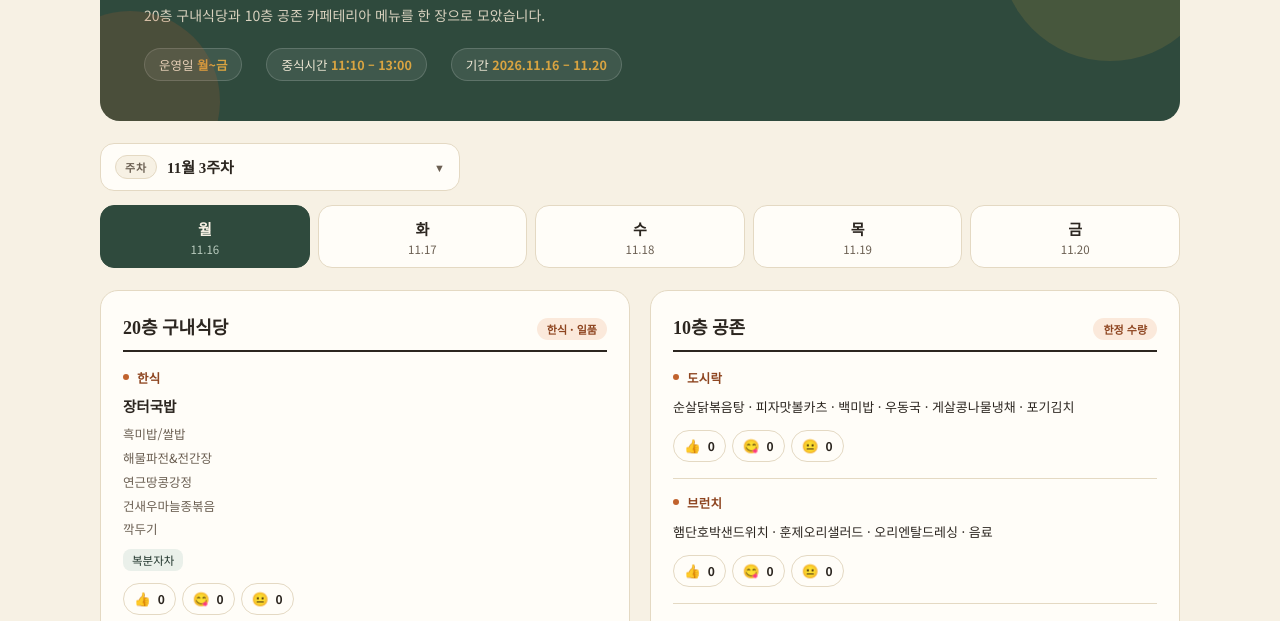
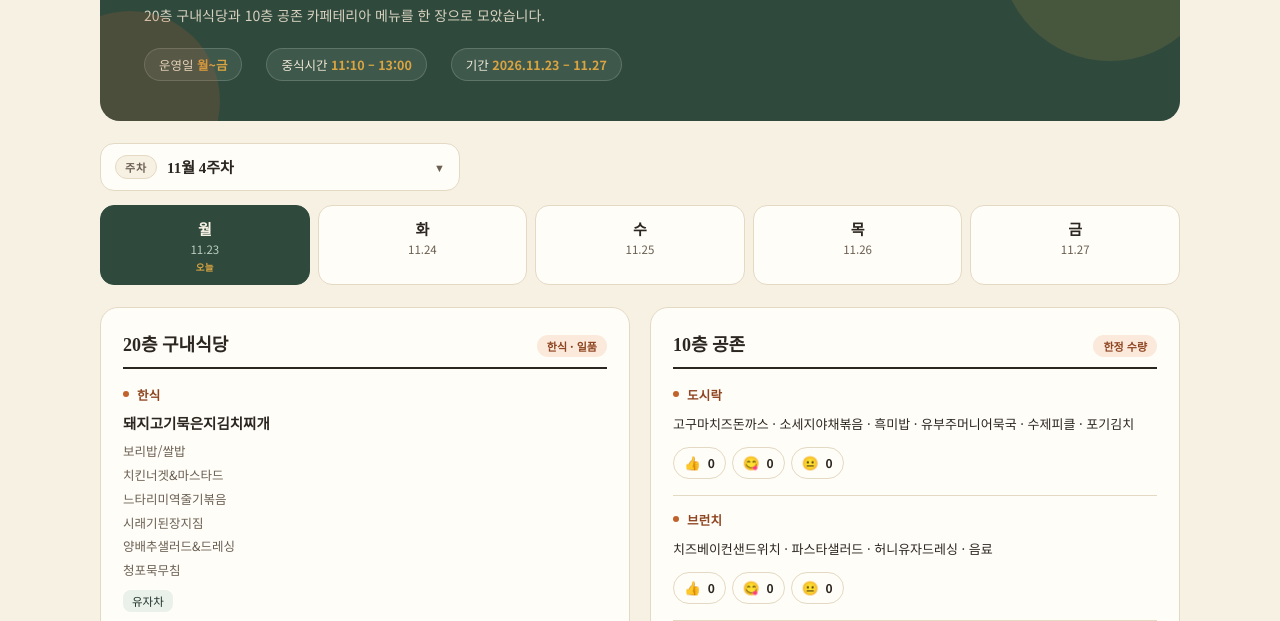
Before and after one commit to hj0304/today-menu, a plain HTML site: page index.html in a window 1280 px wide. Shown: the part 151-772 px from the top of the page. Drawn offline with Linux system fonts and the light colour scheme.

Commit message:
11월 4주차 식단 업데이트
11.23 ~ 11.27 주간 식단(20F 한식/일품, 10F 도시락/브런치/샐러드)을
WEEKS 배열에 추가.

Co-Authored-By: Claude Opus 5.5 <noreply@anthropic.com>

```diff
--- a/index.html
+++ b/index.html
@@ -647,6 +647,33 @@ const WEEKS=[
     {date:"2026-11-20",dow:"금",ddate:"11.20",
      f20:{special:{label:"단일 메뉴",main:"(뚝)짬뽕순두부찌개",sub:["보리밥/쌀밥","건새우부추전&전간장","미니비빔국수","깻잎지절임","건파래볶음/김치"],drink:"식혜"}},
      f10:null}
+  ]},
+  {label:"11월 4주차",range:"2026.11.23 – 11.27",days:[
+    {date:"2026-11-23",dow:"월",ddate:"11.23",
+     f20:{hansik:{main:"돼지고기묵은지김치찌개",sub:["보리밥/쌀밥","치킨너겟&마스타드","느타리미역줄기볶음","시래기된장지짐","양배추샐러드&드레싱","청포묵무침"],drink:"유자차"},
+          ilpum:{main:"쇠고기쌀국수",sub:["미니파인애플볶음밥","링스새우칩","양파초절이&레몬","실곤약채소샐러드","양배추샐러드&드레싱"],drink:"유자차"}},
+     f10:{lunchbox:["고구마치즈돈까스","소세지야채볶음","흑미밥","유부주머니어묵국","수제피클","포기김치"],
+          brunch:["치즈베이컨샌드위치","파스타샐러드","허니유자드레싱","음료"],salad:["닭조림버섯샐러드","허니유자드레싱","음료"]}},
+    {date:"2026-11-24",dow:"화",ddate:"11.24",
+     f20:{hansik:{main:"영양닭죽",sub:["나박물김치/미니차조밥","숯불바베큐바조림","우엉채땅콩조림/샐러드&드레싱","무채오징어젓","배추겉절이"],drink:"매실차"},
+          ilpum:{main:"새우볶음밥&토마토살사소스",sub:["미니우동","청파래오징어가스&탈탈S","고구마맛탕","샐러드&드레싱","김치"],drink:"매실차"}},
+     f10:{lunchbox:["삼겹구이","새송이메추리알장조림","백미밥","아욱된장국","양배추쌈&쌈장","포기김치"],
+          brunch:["당근라페감자샌드위치","치킨텐더샐러드","스리라차마요드레싱","음료"],salad:["치킨텐더쉬림프보울","스리라차마요드레싱","음료"]}},
+    {date:"2026-11-25",dow:"수",ddate:"11.25",
+     f20:{hansik:{main:"밀양돼지국밥",sub:["흑미밥/쌀밥","김치전","매운메추리알감자조림","열무된장나물","깍두기"],drink:"아이스티(복숭아맛)"},
+          ilpum:{main:"로제떡볶이",sub:["김가루양념밥/가다랭이국","피자맛치즈볼카츠","샐러드&드레싱/단무지무침"],drink:"아이스티(복숭아맛)"}},
+     f10:{lunchbox:["수제치킨커틀렛","투움바파스타","백미밥","옥수수스프","콘양배추샐러드","포기김치"],
+          brunch:["고구마샌드위치","떡갈비샐러드","발사믹드레싱","음료"],salad:["닭가슴살데리야끼보울","발사믹드레싱","음료"]}},
+    {date:"2026-11-26",dow:"목",ddate:"11.26",
+     f20:{hansik:{main:"쇠고기규동덮밥",sub:["일식유부장국","꿔바로우","미역초무침","샐러드&드레싱","김치"],drink:"블루베리맛홍초"},
+          ilpum:{main:"차이나스파게티",sub:["모닝롤마늘빵","제로음료","으깬단호박샐러드","스마일감자튀김&케찹","샐러드&드레싱","피클"],drink:"블루베리맛홍초"}},
+     f10:{lunchbox:["제육불고기덮밥","한입떡갈비구이","감자채볶음","옹심이만둣국","고구마샐러드","깍두기"],
+          brunch:["햄계란샌드위치","두부구이샐러드","오리엔탈드레싱","음료"],salad:["미트소스파스타샐러드","오리엔탈드레싱","음료"]}},
+    {date:"2026-11-27",dow:"금",ddate:"11.27",
+     f20:{hansik:{main:"닭갈비",sub:["수수밥/쌀밥","미역국","호박채치자전","순대땅콩강정","콩나물무침/김치"],drink:"요쿠르트"},
+          ilpum:{main:"간자장면",sub:["미니수수밥","계란팟국","순대땅콩강정","게맛살겨자냉채","짜사이채무침"],drink:"요쿠르트"}},
+     f10:{lunchbox:["김치볶음밥&계란후라이","치킨까스&타르타르소스","매운해물완자전","미역미소국","톳자반볶음","콩나물무침"],
+          brunch:["크랜베리닭가슴살샌드위치","새우샐러드","랜치드레싱","음료"],salad:["치즈함박고구마샐러드","랜치드레싱","음료"]}}
   ]}
 ];
 /* 메뉴 반응 설정 — 자세한 내용은 README-reactions.md 참고.
```
